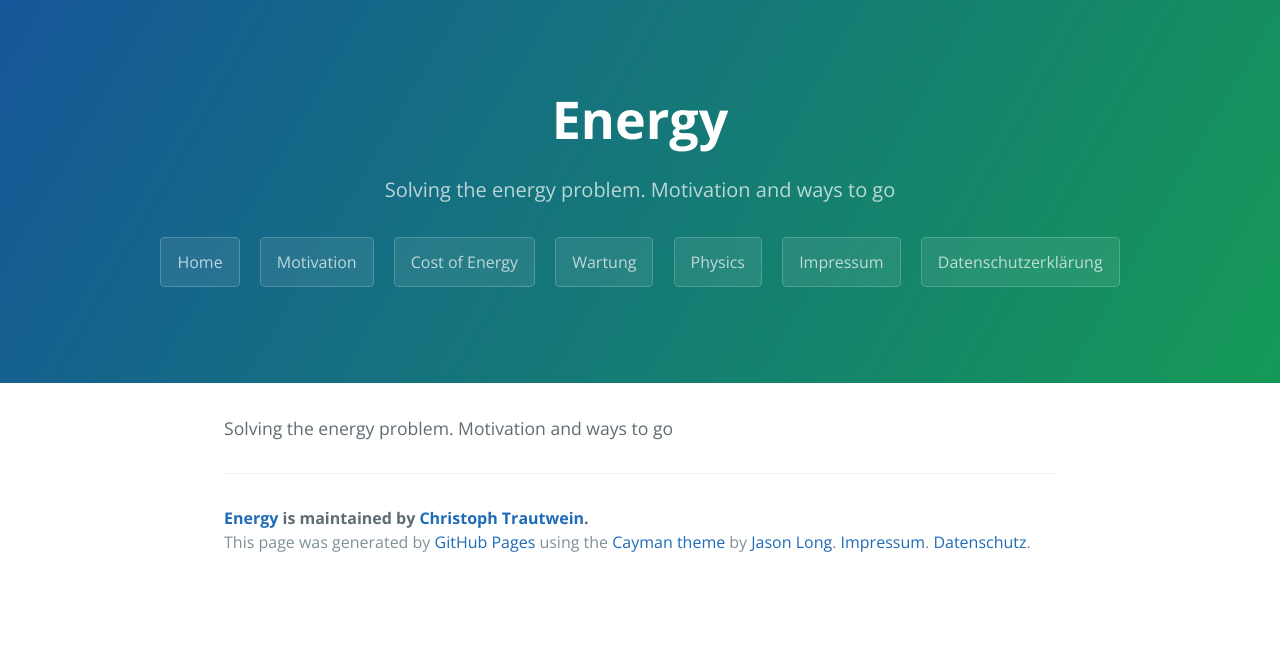
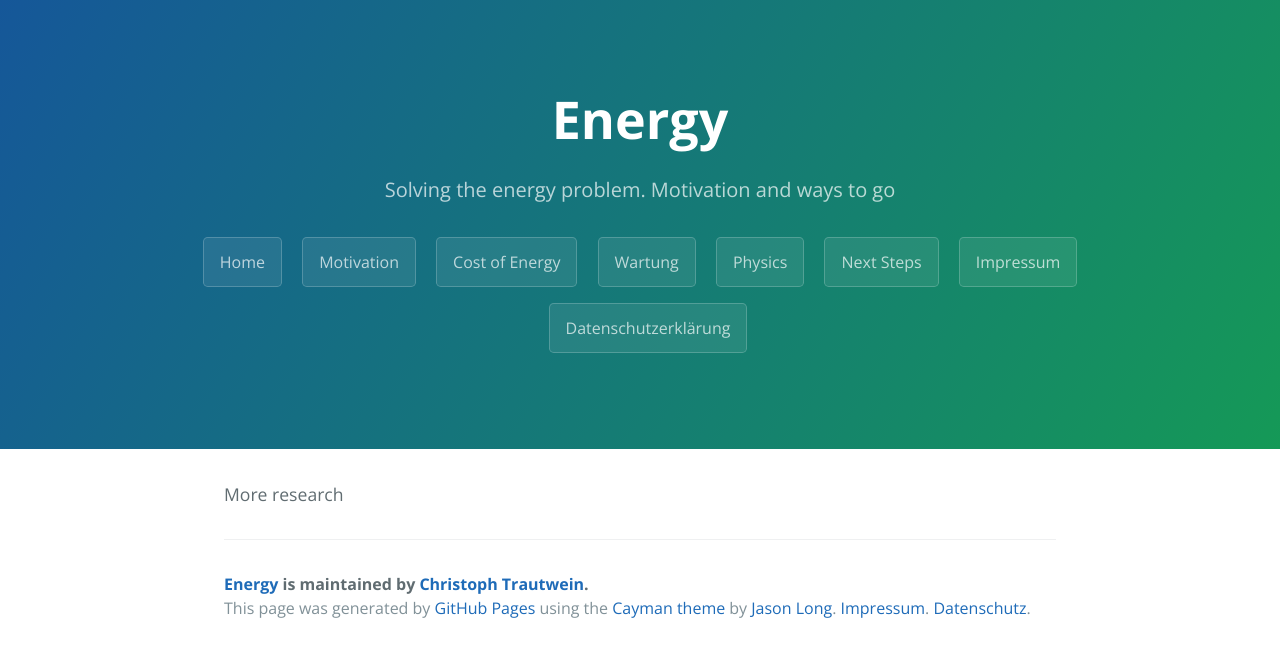
Before and after one commit to trautw/Energy, a Jekyll site: the page built from docs/_pages/05_next-steps.md, in a window 1280 px wide. Shown: the top 657 px of the page. Built offline with Jekyll 4.4.1, drawn with Linux system fonts in a browser that asks for light colours; our own code applies the rules of GitHub Pages for plain Markdown files.

Commit message:
Update 05_next-steps.md

```diff
--- a/docs/_pages/05_next-steps.md
+++ b/docs/_pages/05_next-steps.md
@@ -1,2 +1,7 @@
-Solving the energy problem.
-  Motivation and ways to go
+---
+layout: default
+title: Next Steps
+permalink: /next-steps/
+---
+
+More research
```
